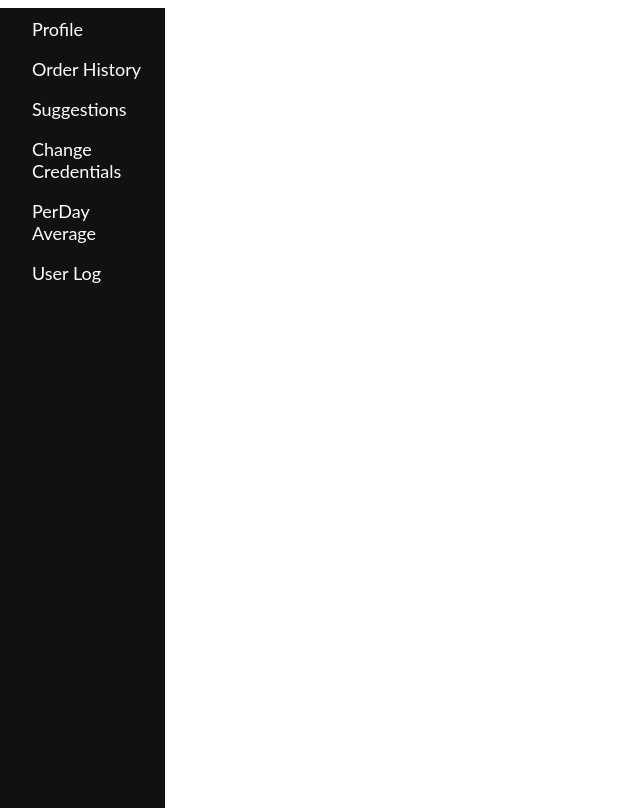
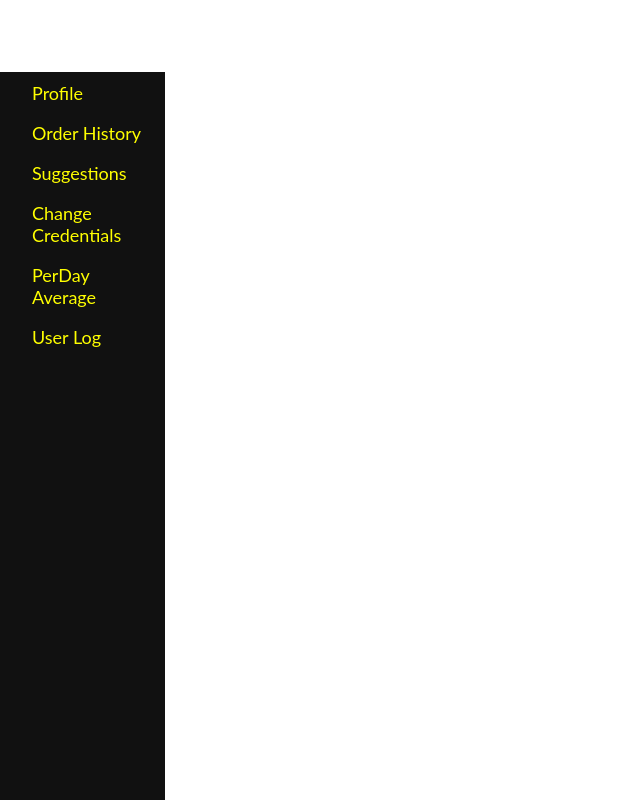
Before and after one commit to chaitanyadave23/food-call, a PHP site: page /food-call/Includes/sidebar.php in a window 1280 px wide. Shown: the whole page, without its empty margins (0-640 px from the left). Run offline with PHP 8.4, Linux system fonts and the light colour scheme.

Commit message:
Hearder and sidebar fixed

```diff
--- a/CSS/sidebar.css
+++ b/CSS/sidebar.css
@@ -5,8 +5,9 @@ body {
 .sidenav {
   height: 100%;
   width: 165px;
-  position: absolute;
+  position: fixed;
   left: 0;
+  top:9%;
   background-color: #111;
   overflow-x: hidden;
   transition: 0s;
@@ -16,7 +17,7 @@ body {
   padding: 8px 8px 8px 32px;
   text-decoration: none;
   font-size: 17px;
-  color: white;
+  color: yellow;
   display: block;
   transition: 0s;
   padding-top: 10px;
@@ -30,6 +31,7 @@ body {
   transition: margin-left 0s;
   padding: 16px;
   margin-left: 165px;
+  background-color: grey;
 
 }
 
--- a/Includes/header.php
+++ b/Includes/header.php
@@ -6,7 +6,7 @@
 </head>
 <body>
 
-<div class="header">
+<div class="header" id="my Header">
   <span style="font-size:30px;cursor:pointer;" onclick="openNav()">&#9776;</span>
 
   <div class="header-right">
--- a/Includes/navbar.php
+++ b/Includes/navbar.php
@@ -9,7 +9,7 @@
     <!-- Bootstrap CSS -->
     <link rel="stylesheet" href="https://stackpath.bootstrapcdn.com/bootstrap/4.3.1/css/bootstrap.min.css" integrity="sha384-ggOyR0iXCbMQv3Xipma34MD+dH/1fQ784/j6cY/iJTQUOhcWr7x9JvoRxT2MZw1T" crossorigin="anonymous">
 
-    <link rel="stylesheet" href="css\navbar.css" type="text/css">
+    <link rel="stylesheet" href="CSS\navbar.css" type="text/css">
 </head>
 <body>
 
--- a/Includes/sidebar.php
+++ b/Includes/sidebar.php
@@ -5,6 +5,7 @@
   <meta name="viewport" content="width=device-width, initial-scale=1">
   <link href="CSS\sidebar.css" type="text/css" rel="stylesheet">
 </head>
+
 <body>
 <script type="text/javascript">
   $(document).ready(function(){
--- a/user.php
+++ b/user.php
@@ -5,8 +5,8 @@
 <html>
 <head>
   <title>Order Here</title>
-  <link rel="stylesheet" href="css/card.css">
-  <link rel="stylesheet" href="css/button.css">
+  <link rel="stylesheet" href="CSS/card.css">
+  <link rel="stylesheet" href="CSS/button.css">
   <link rel="stylesheet" href="CSS/cart.css">
 </head>
 <body>
```
Also changed, not shown: CSS/header.css (+5 -2 lines).
